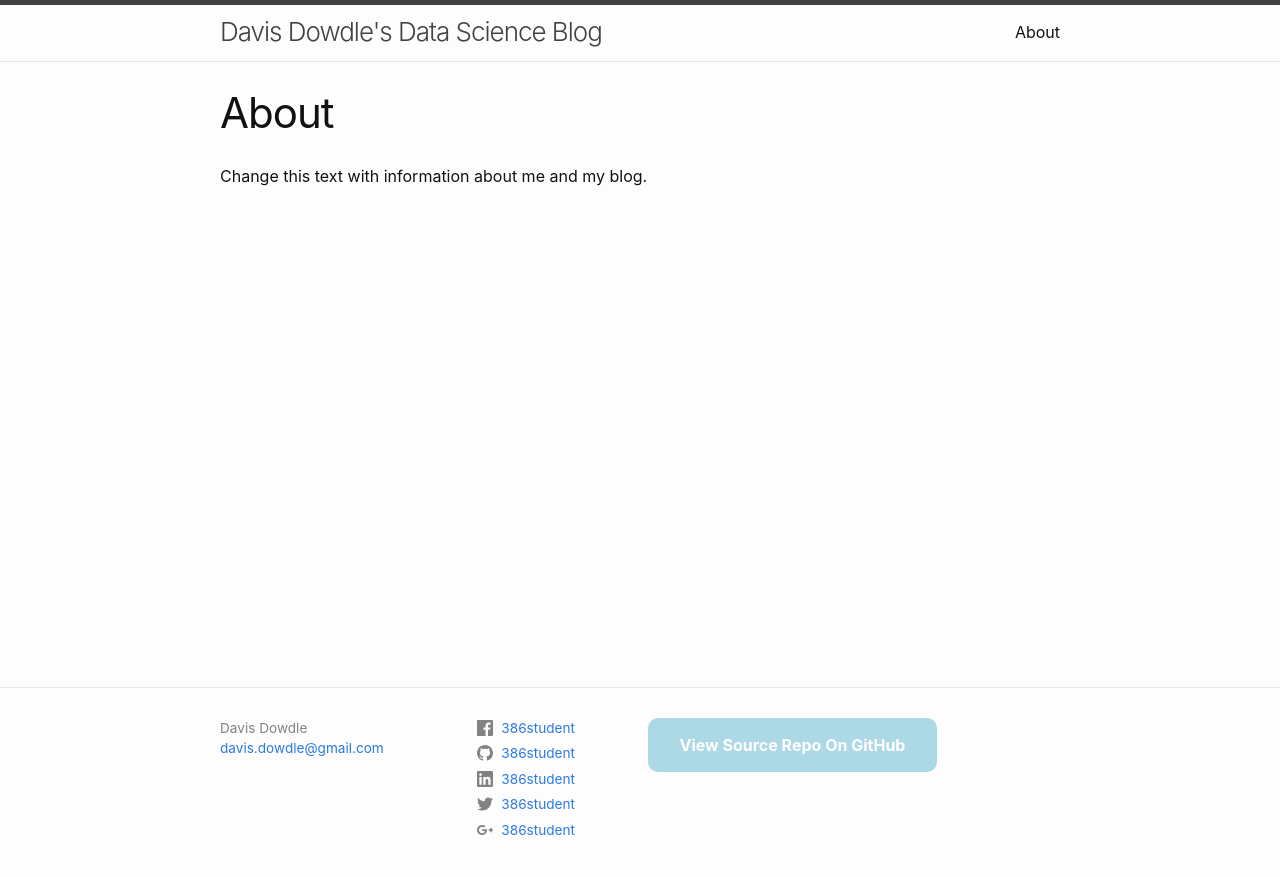
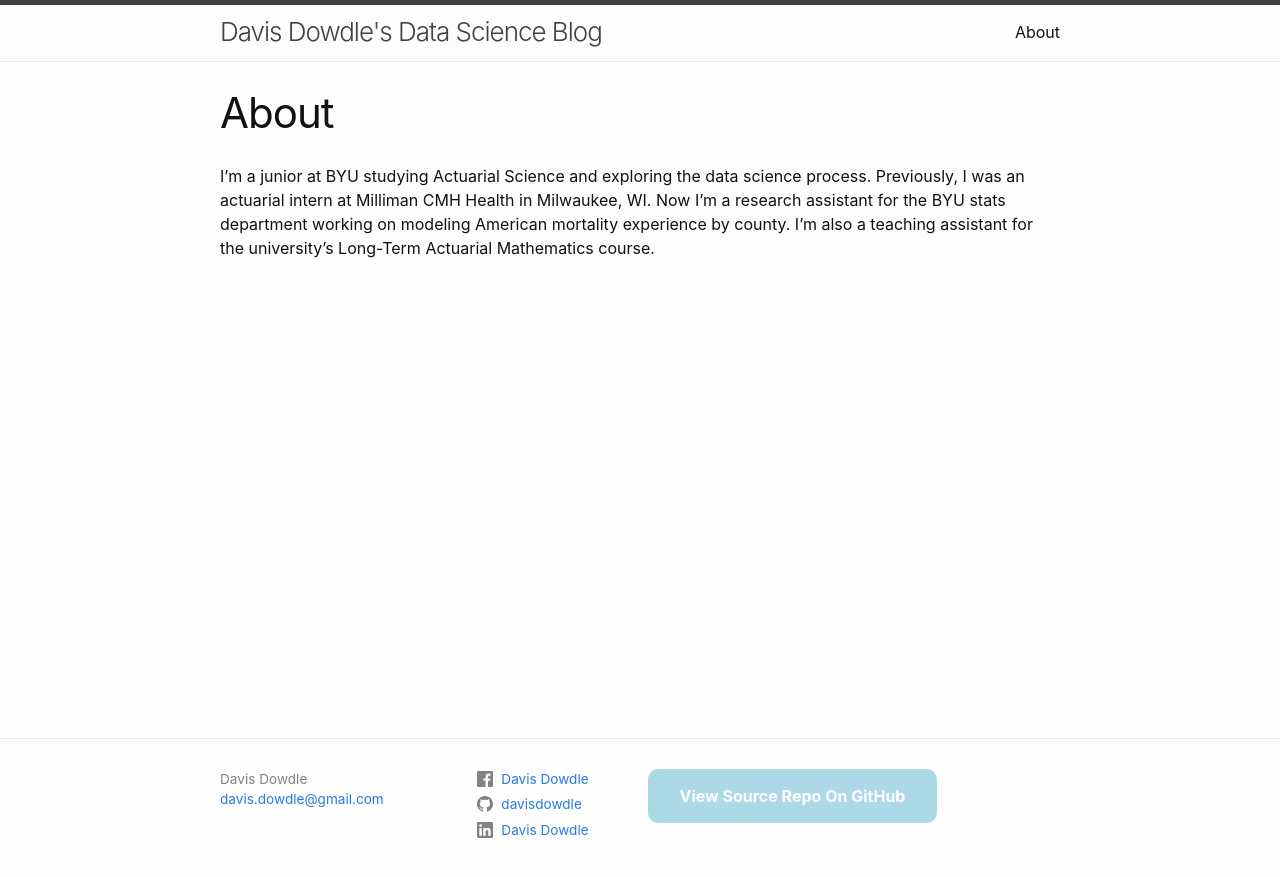
Before and after one commit to davisdowdle/davisdowdle.github.io, a Jekyll site: the page built from about.markdown, in a window 1280 px wide. Shown: the top 877 px of the page. Built offline with Jekyll 4.4.1, drawn with Linux system fonts in a browser that asks for light colours.

Commit message:
Update social media usernames and initial about information

```diff
--- a/_config.yml
+++ b/_config.yml
@@ -30,16 +30,16 @@ footer_description:
 
 
 # Social media users names.  Leave fields blank that you don't want displayed
-twitter_username: 386student
-github_username:  386student
-linkedin_username: 386student
+twitter_username:
+github_username: davisdowdle
+linkedin_username: Davis Dowdle
 dribbble_username:
-facebook_username: 386student
+facebook_username: Davis Dowdle
 flickr_username:
 instagram_username:
 pinterest_username:
 youtube_username:
-googleplus_username: 386student
+googleplus_username:
 
 plugins:
   - jekyll-feed
--- a/about.markdown
+++ b/about.markdown
@@ -4,4 +4,4 @@ title: About
 permalink: /about/
 ---
 
-Change this text with information about me and my blog.
+I'm a junior at BYU studying Actuarial Science and exploring the data science process. Previously, I was an actuarial intern at Milliman CMH Health in Milwaukee, WI. Now I'm a research assistant for the BYU stats department working on modeling American mortality experience by county. I'm also a teaching assistant for the university's Long-Term Actuarial Mathematics course.
```
